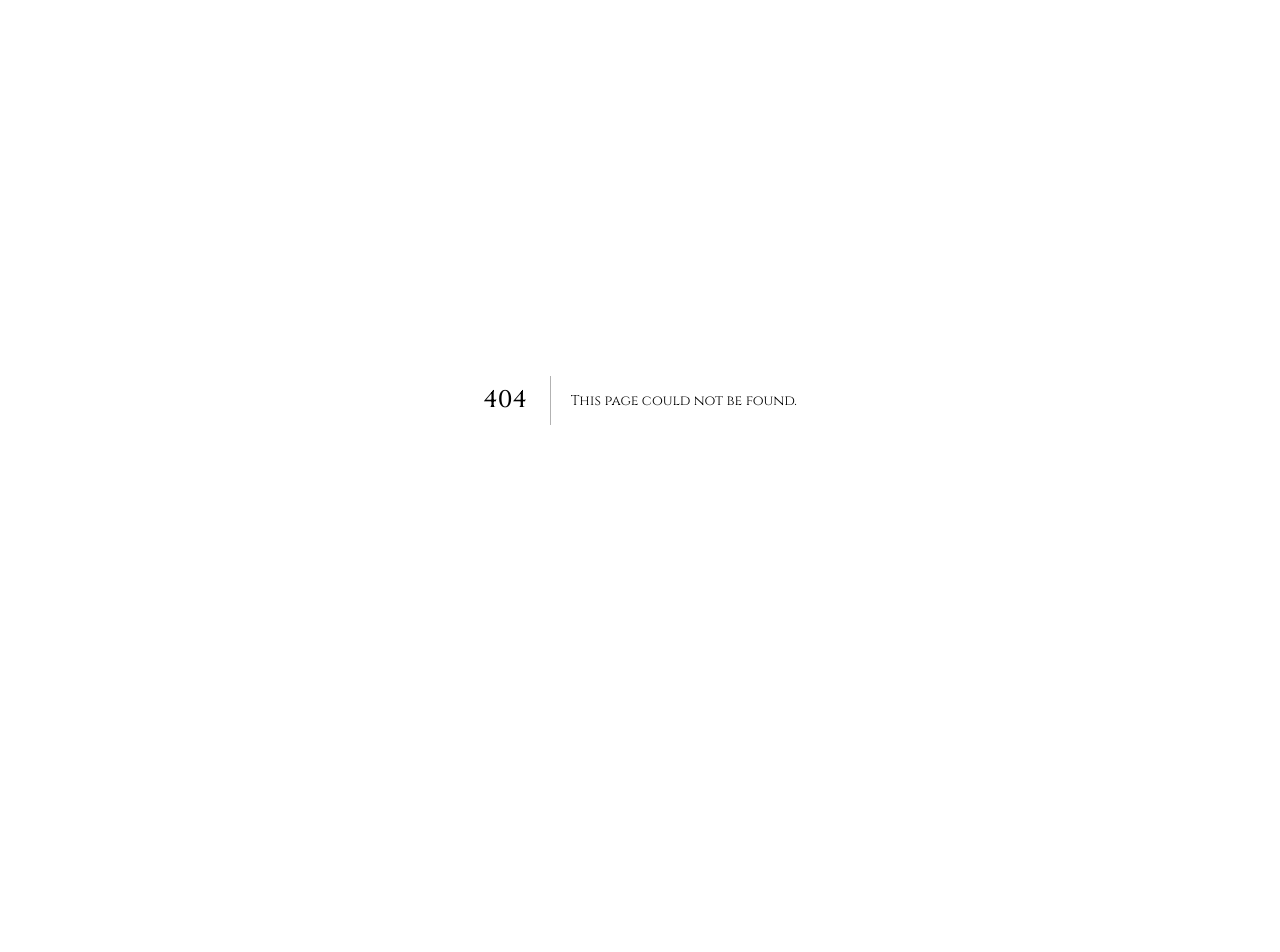
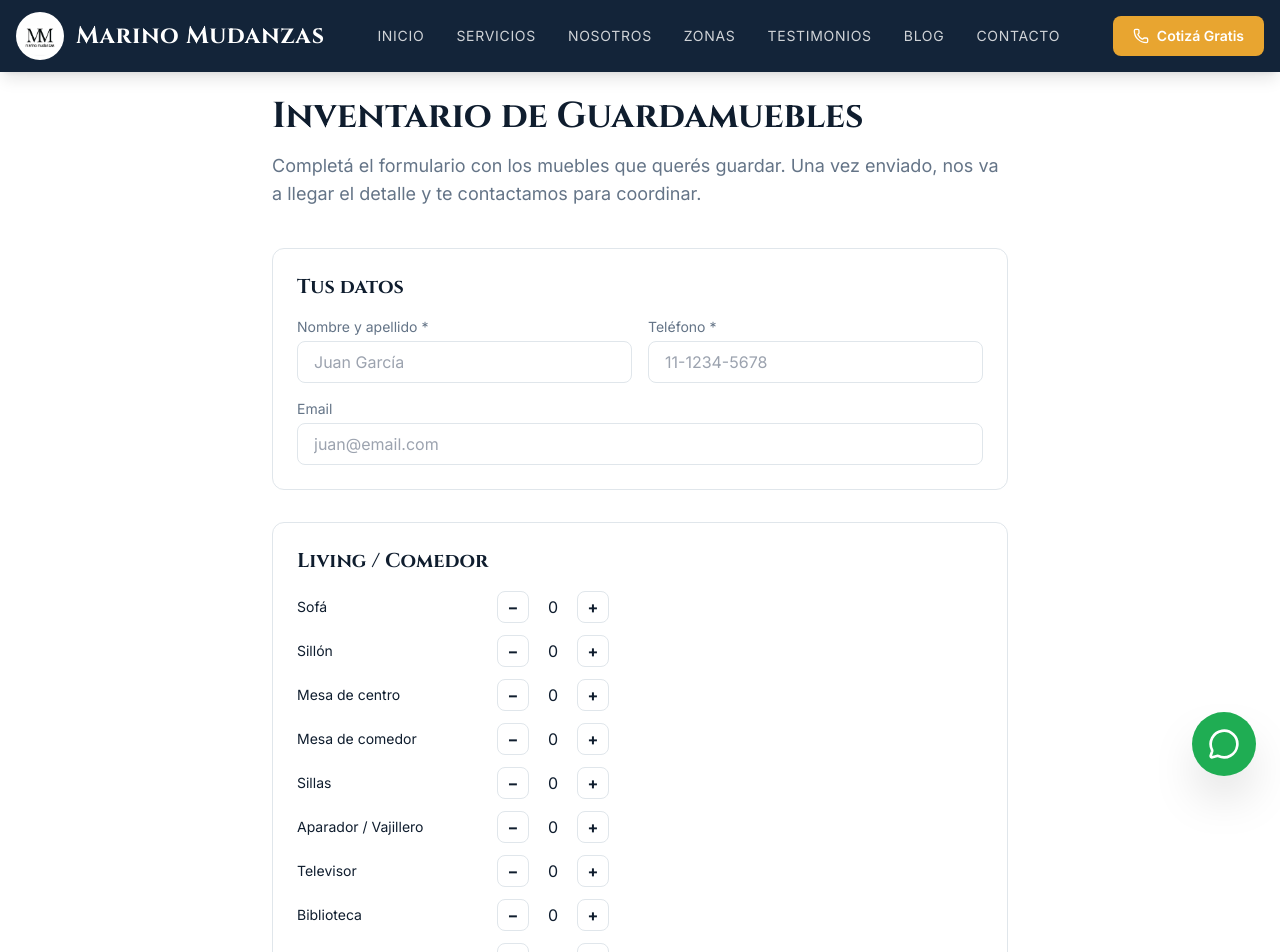
Before and after one commit to Lukaku55/marinomudanzas-next, a Next.js app: page /guardamuebles/inventario in a window 1280 px wide. Before the commit this address had no page. Shown: the top 952 px of the page. Before the commit the page ends 800 px from the top, so only its background shows below. Built offline with nearby package versions, Linux system fonts and the light colour scheme.

Commit message:
feat: agregar formulario de inventario para guardamuebles

```diff
--- /dev/null
+++ b/app/guardamuebles/inventario/page.tsx
@@ -0,0 +1,31 @@
+import type { Metadata } from "next";
+import Header from "@/components/Header";
+import Footer from "@/components/Footer";
+import WhatsAppButton from "@/components/WhatsAppButton";
+import InventarioForm from "@/components/InventarioForm";
+
+export const metadata: Metadata = {
+  title: "Inventario de Guardamuebles | Marino Mudanzas",
+  description: "Completá el inventario de tus muebles para nuestro servicio de guardamuebles en Buenos Aires. Rápido, simple y sin cargo.",
+};
+
+export default function Page() {
+  return (
+    <>
+      <Header />
+      <main className="pt-24 pb-20">
+        <div className="container mx-auto px-4 max-w-3xl">
+          <h1 className="font-display text-3xl md:text-4xl font-bold text-foreground mb-4">
+            Inventario de Guardamuebles
+          </h1>
+          <p className="font-body text-muted-foreground text-lg mb-10">
+            Completá el formulario con los muebles que querés guardar. Una vez enviado, nos va a llegar el detalle y te contactamos para coordinar.
+          </p>
+          <InventarioForm />
+        </div>
+      </main>
+      <Footer />
+      <WhatsAppButton />
+    </>
+  );
+}
--- /dev/null
+++ b/components/InventarioForm.tsx
@@ -0,0 +1,203 @@
+"use client";
+import { useState } from "react";
+
+const ambientes = [
+  {
+    nombre: "Living / Comedor",
+    muebles: ["Sofá", "Sillón", "Mesa de centro", "Mesa de comedor", "Sillas", "Aparador / Vajillero", "Televisor", "Biblioteca", "Otro"],
+  },
+  {
+    nombre: "Dormitorio Principal",
+    muebles: ["Cama doble / Queen / King", "Sommier / Base", "Mesita de luz", "Placard / Ropero", "Cómoda", "Escritorio", "Silla", "Espejo", "Otro"],
+  },
+  {
+    nombre: "Dormitorio 2",
+    muebles: ["Cama individual / doble", "Sommier / Base", "Mesita de luz", "Placard / Ropero", "Cómoda", "Escritorio", "Silla", "Otro"],
+  },
+  {
+    nombre: "Dormitorio 3",
+    muebles: ["Cama individual / doble", "Sommier / Base", "Mesita de luz", "Placard / Ropero", "Cómoda", "Escritorio", "Silla", "Otro"],
+  },
+  {
+    nombre: "Cocina",
+    muebles: ["Heladera", "Lavarropas", "Microondas", "Horno / Cocina", "Muebles de cocina", "Otro"],
+  },
+  {
+    nombre: "Otros",
+    muebles: ["Bicicleta", "Moto", "Herramientas / Caja de herramientas", "Cajas con objetos personales", "Cuadros / Espejos", "Electrodomésticos varios", "Otro"],
+  },
+];
+
+type Inventario = {
+  [ambiente: string]: {
+    [mueble: string]: { cantidad: number; observacion: string };
+  };
+};
+
+export default function InventarioForm() {
+  const [nombre, setNombre] = useState("");
+  const [telefono, setTelefono] = useState("");
+  const [email, setEmail] = useState("");
+  const [inventario, setInventario] = useState<Inventario>({});
+  const [enviado, setEnviado] = useState(false);
+  const [enviando, setEnviando] = useState(false);
+
+  const updateCantidad = (ambiente: string, mueble: string, cantidad: number) => {
+    setInventario((prev) => ({
+      ...prev,
+      [ambiente]: {
+        ...prev[ambiente],
+        [mueble]: { cantidad, observacion: prev[ambiente]?.[mueble]?.observacion || "" },
+      },
+    }));
+  };
+
+  const updateObservacion = (ambiente: string, mueble: string, observacion: string) => {
+    setInventario((prev) => ({
+      ...prev,
+      [ambiente]: {
+        ...prev[ambiente],
+        [mueble]: { cantidad: prev[ambiente]?.[mueble]?.cantidad || 0, observacion },
+      },
+    }));
+  };
+
+  const buildResumen = () => {
+    let resumen = `*Inventario Guardamuebles - Marino Mudanzas*%0A%0A`;
+    resumen += `*Cliente:* ${nombre}%0A`;
+    resumen += `*Teléfono:* ${telefono}%0A`;
+    resumen += `*Email:* ${email}%0A%0A`;
+
+    ambientes.forEach(({ nombre: amb }) => {
+      const items = inventario[amb];
+      if (!items) return;
+      const itemsConCantidad = Object.entries(items).filter(([, v]) => v.cantidad > 0);
+      if (itemsConCantidad.length === 0) return;
+      resumen += `*${amb}*%0A`;
+      itemsConCantidad.forEach(([mueble, { cantidad, observacion }]) => {
+        resumen += `• ${mueble}: ${cantidad}${observacion ? ` (${observacion})` : ""}%0A`;
+      });
+      resumen += `%0A`;
+    });
+
+    return resumen;
+  };
+
+  const handleSubmit = async () => {
+    if (!nombre || !telefono) {
+      alert("Por favor completá tu nombre y teléfono.");
+      return;
+    }
+    setEnviando(true);
+    const resumen = buildResumen();
+    const whatsappUrl = `https://wa.me/5491154507435?text=${resumen}`;
+    window.open(whatsappUrl, "_blank");
+    setEnviando(false);
+    setEnviado(true);
+  };
+
+  if (enviado) {
+    return (
+      <div className="bg-card border border-border rounded-xl p-8 text-center">
+        <div className="text-4xl mb-4">✅</div>
+        <h2 className="font-display text-2xl font-bold text-foreground mb-2">¡Inventario enviado!</h2>
+        <p className="font-body text-muted-foreground">Te vamos a contactar a la brevedad para coordinar el guardamuebles.</p>
+      </div>
+    );
+  }
+
+  return (
+    <div className="space-y-8">
+      {/* Datos del cliente */}
+      <div className="bg-card border border-border rounded-xl p-6 space-y-4">
+        <h2 className="font-display text-xl font-bold text-foreground">Tus datos</h2>
+        <div className="grid grid-cols-1 sm:grid-cols-2 gap-4">
+          <div>
+            <label className="font-body text-sm text-muted-foreground block mb-1">Nombre y apellido *</label>
+            <input
+              type="text"
+              value={nombre}
+              onChange={(e) => setNombre(e.target.value)}
+              className="w-full border border-border rounded-lg px-4 py-2 bg-background text-foreground font-body focus:outline-none focus:border-gold"
+              placeholder="Juan García"
+            />
+          </div>
+          <div>
+            <label className="font-body text-sm text-muted-foreground block mb-1">Teléfono *</label>
+            <input
+              type="tel"
+              value={telefono}
+              onChange={(e) => setTelefono(e.target.value)}
+              className="w-full border border-border rounded-lg px-4 py-2 bg-background text-foreground font-body focus:outline-none focus:border-gold"
+              placeholder="11-1234-5678"
+            />
+          </div>
+          <div className="sm:col-span-2">
+            <label className="font-body text-sm text-muted-foreground block mb-1">Email</label>
+            <input
+              type="email"
+              value={email}
+              onChange={(e) => setEmail(e.target.value)}
+              className="w-full border border-border rounded-lg px-4 py-2 bg-background text-foreground font-body focus:outline-none focus:border-gold"
+              placeholder="juan@email.com"
+            />
+          </div>
+        </div>
+      </div>
+
+      {/* Inventario por ambiente */}
+      {ambientes.map(({ nombre: amb, muebles }) => (
+        <div key={amb} className="bg-card border border-border rounded-xl p-6">
+          <h2 className="font-display text-xl font-bold text-foreground mb-4">{amb}</h2>
+          <div className="space-y-3">
+            {muebles.map((mueble) => {
+              const cantidad = inventario[amb]?.[mueble]?.cantidad || 0;
+              const observacion = inventario[amb]?.[mueble]?.observacion || "";
+              return (
+                <div key={mueble} className="flex flex-col sm:flex-row sm:items-center gap-2">
+                  <span className="font-body text-foreground text-sm w-48 shrink-0">{mueble}</span>
+                  <div className="flex items-center gap-2">
+                    <button
+                      onClick={() => updateCantidad(amb, mueble, Math.max(0, cantidad - 1))}
+                      className="w-8 h-8 rounded-lg border border-border text-foreground hover:border-gold transition-colors font-bold"
+                    >
+                      −
+                    </button>
+                    <span className="w-8 text-center font-body text-foreground">{cantidad}</span>
+                    <button
+                      onClick={() => updateCantidad(amb, mueble, cantidad + 1)}
+                      className="w-8 h-8 rounded-lg border border-border text-foreground hover:border-gold transition-colors font-bold"
+                    >
+                      +
+                    </button>
+                  </div>
+                  {cantidad > 0 && (
+                    <input
+                      type="text"
+                      value={observacion}
+                      onChange={(e) => updateObservacion(amb, mueble, e.target.value)}
+                      className="flex-1 border border-border rounded-lg px-3 py-1 bg-background text-foreground font-body text-sm focus:outline-none focus:border-gold"
+                      placeholder="Observación (opcional)"
+                    />
+                  )}
+                </div>
+              );
+            })}
+          </div>
+        </div>
+      ))}
+
+      {/* Botón enviar */}
+      <button
+        onClick={handleSubmit}
+        disabled={enviando}
+        className="w-full flex items-center justify-center gap-2 bg-green-600 text-white px-6 py-4 rounded-xl font-body font-bold text-lg hover:opacity-90 transition-opacity disabled:opacity-50"
+      >
+        {enviando ? "Enviando..." : "Enviar inventario por WhatsApp"}
+      </button>
+      <p className="font-body text-muted-foreground text-sm text-center">
+        Al enviar, se va a abrir WhatsApp con el resumen de tu inventario para que lo mandés directamente a nuestro equipo.
+      </p>
+    </div>
+  );
+}
```
